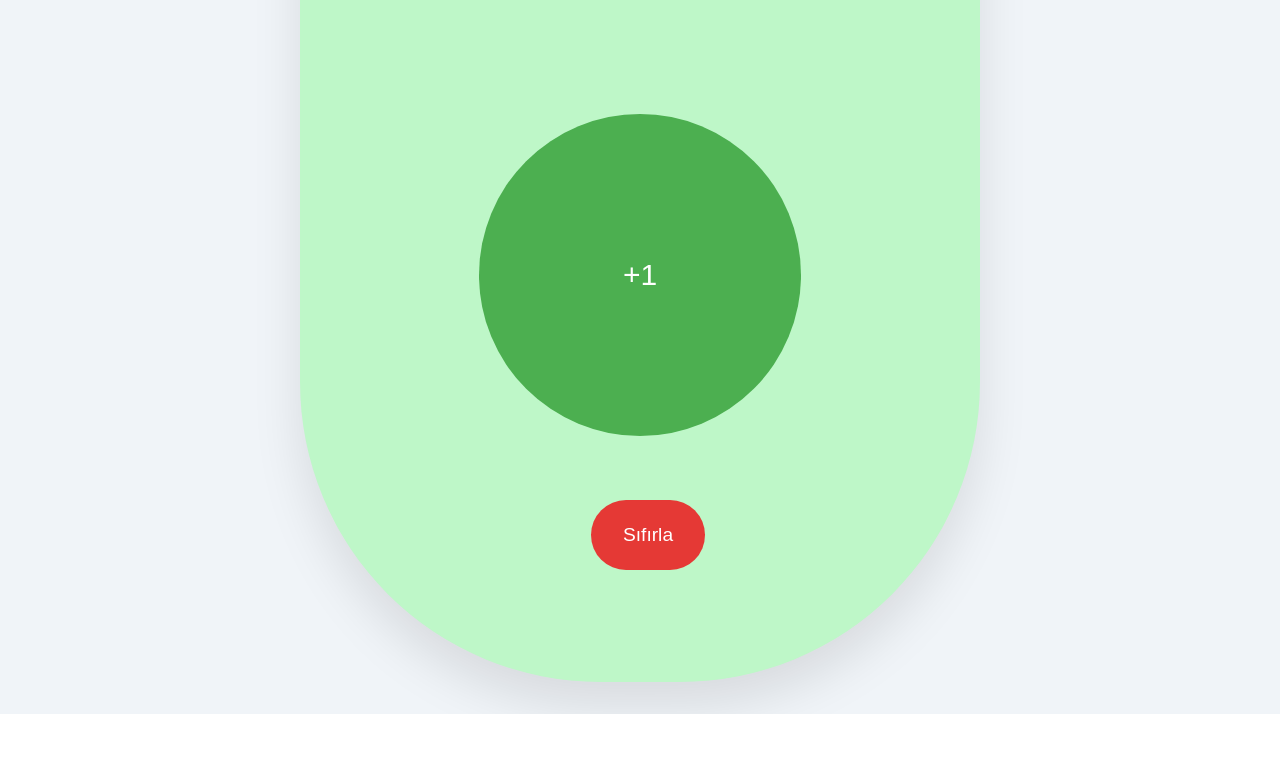
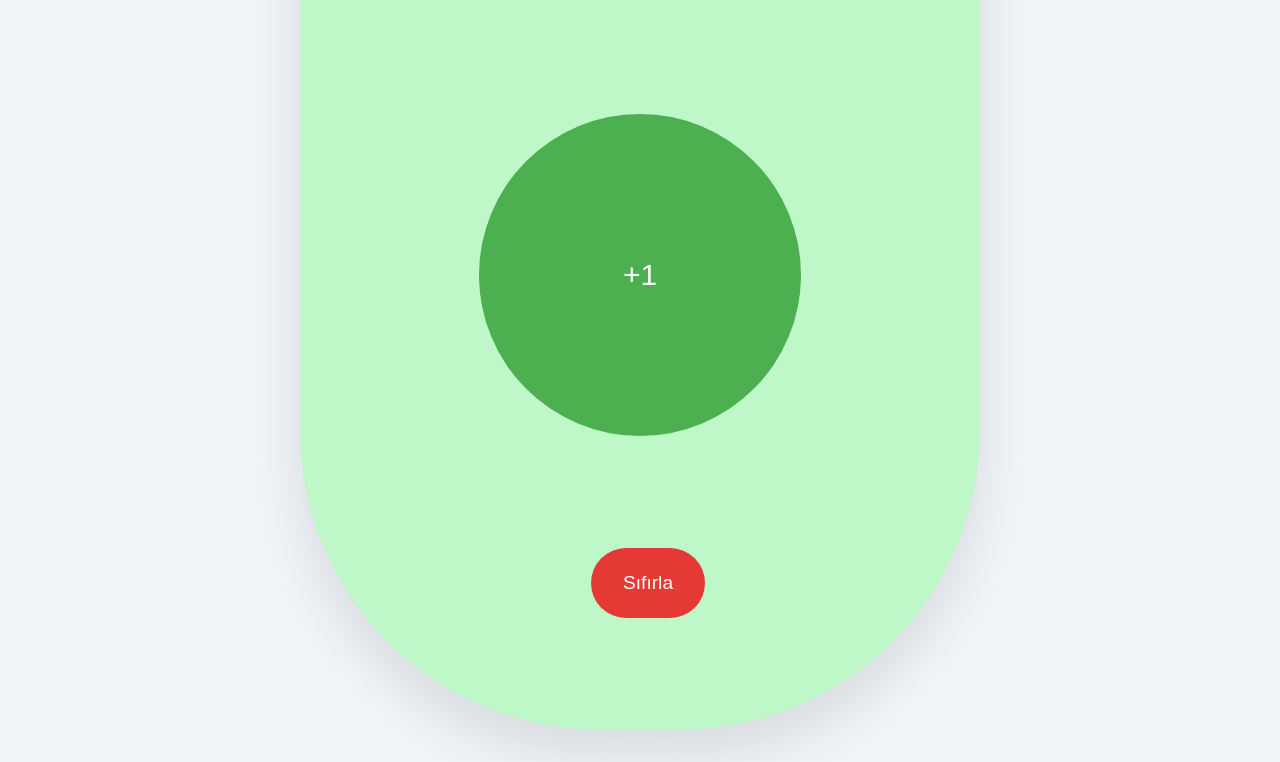
Before and after one commit to edaanuraktan/dhikr-counter, a React (Create React App) app: page / in a window 1280 px wide. Shown: the part 483-1245 px from the top of the page. Before the commit the page ends 1197 px from the top, so only its background shows below. Built offline with nearby package versions, Linux system fonts and the light colour scheme.

Commit message:
sayaç düzenlendi

```diff
--- a/src/components/Zikirmatik.jsx
+++ b/src/components/Zikirmatik.jsx
@@ -267,7 +267,7 @@ const Zikirmatik = () => {
           <button onClick={() => increment()} style={{ ...btnStyle, padding: "9rem 9rem", marginLeft: "2rem", fontSize: 30 }}>+1</button>
         )}
 
-        <button onClick={reset} style={{ ...btnStyle, backgroundColor: "#e53935", marginLeft: "3rem", borderRadius: "800px" }}>Sıfırla</button>
+        <button onClick={reset} style={{ ...btnStyle, backgroundColor: "#e53935", marginLeft: "3rem", marginTop: "5rem",borderRadius: "800px" }}>Sıfırla</button>
       </div>
     </div>
   );
```
